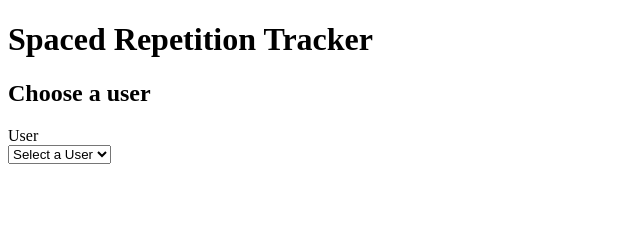
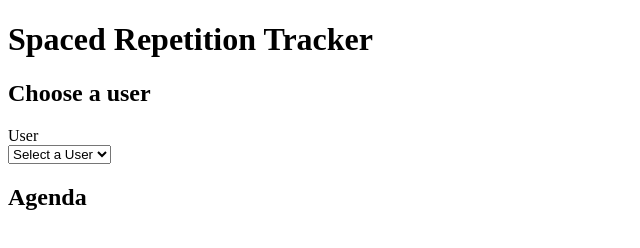
Before and after one commit to shehu-dona/spaced-repetition-tracker, a website with bundled scripts: page index.html in a window 1280 px wide. Shown: the whole page, without its empty margins (0-640 px from the left). Built offline with nearby package versions, Linux system fonts and the light colour scheme.

Commit message:
Add agenda section

```diff
--- a/index.html
+++ b/index.html
@@ -13,5 +13,9 @@
         <option value="">Select a User</option>
       </select>
     </section>
+    <section>
+      <h2>Agenda</h2>
+      <div id="agenda"></div>
+    </section>
   </body>
 </html>
```
